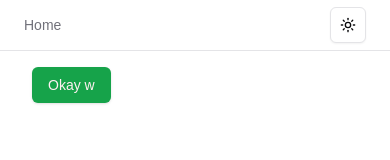
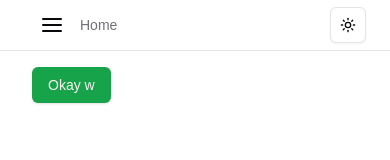
Before and after one commit to vijaykolar/scrape-flow, a Next.js app: page / in a window 390 px wide. Shown: the top 160 px of the page. Built offline with nearby package versions, Linux system fonts and the light colour scheme.

Commit message:
Add mobile sidebar component and refactor breadcrumb header layout

```diff
--- a/src/components/BreadcrumbHeader.tsx
+++ b/src/components/BreadcrumbHeader.tsx
@@ -6,9 +6,10 @@ import {
   BreadcrumbList,
   BreadcrumbLink,
   BreadcrumbItem,
-  BreadcrumbSeparator,
+  // BreadcrumbSeparator,
 } from "@/components/ui/breadcrumb";
 import Link from "next/link";
+import { MobileSidebar } from "./Sidebar";
 
 export const BreadcrumbHeader = () => {
   const pathName = usePathname();
@@ -16,7 +17,8 @@ export const BreadcrumbHeader = () => {
   console.log(paths);
 
   return (
-    <div className="flex flext-start items-center">
+    <div className="flex flex-start items-center">
+      <MobileSidebar />
       <Breadcrumb>
         <BreadcrumbList>
           {paths.map((path, index) => (
--- a/src/components/Logo.tsx
+++ b/src/components/Logo.tsx
@@ -12,8 +12,7 @@ export const Logo = ({ fontSize = "text-2xl", iconSize = 20 }: Props) => {
       href="/"
       className={cn(
         "text-2xl font-extrabold flex items-center gap-2",
-        fontSize,
-        iconSize,
+        fontSize
       )}
     >
       <div className="rounded-xl bg-gradient-to-r from-emerald-500 to-emerald-600 p-2">
--- a/src/components/Sidebar.tsx
+++ b/src/components/Sidebar.tsx
@@ -1,15 +1,25 @@
 "use client";
+import { Logo } from "@/components/Logo";
+import { buttonVariants } from "@/components/ui/button";
 import {
+  Sheet,
+  SheetContent,
+  SheetDescription,
+  SheetHeader,
+  SheetTitle,
+  SheetTrigger,
+} from "@/components/ui/sheet";
+import {
+  AlignJustify,
   CoinsIcon,
   HomeIcon,
   Layers2Icon,
   LucideIcon,
   ShieldCheckIcon,
 } from "lucide-react";
-import { Logo } from "@/components/Logo";
 import Link from "next/link";
-import { buttonVariants } from "@/components/ui/button";
 import { usePathname } from "next/navigation";
+import { useState } from "react";
 
 type Routes = {
   href: string;
@@ -44,7 +54,7 @@ export const DesktopSidebar = () => {
   const pathname: string = usePathname();
   const activeRoute =
     routes.find(
-      (route) => route.href.length > 0 && pathname.includes(route.href),
+      (route) => route.href.length > 0 && pathname.includes(route.href)
     ) || routes[0];
   return (
     <div className="hidden md:block relative min-w-[280px] max-w-[280px] h-screen overflow-hidden w-full bg-primary/5 dark:bg-secondary/30 dark:text-foreground text-muted-foreground border-r-2 border-separate">
@@ -72,3 +82,52 @@ export const DesktopSidebar = () => {
     </div>
   );
 };
+
+export const MobileSidebar = () => {
+  const [isOpen, setIsOpen] = useState(false);
+  const pathname: string = usePathname();
+  const activeRoute =
+    routes.find(
+      (route) => route.href.length > 0 && pathname.includes(route.href)
+    ) || routes[0];
+  return (
+    <div className="block border-separate bg-background md:hidden">
+      <nav className="container flex items-center justify-between px-4">
+        <Sheet open={isOpen} onOpenChange={setIsOpen}>
+          <SheetTrigger>
+            <AlignJustify />
+          </SheetTrigger>
+          <SheetContent
+            side="left"
+            className="w-[400px] sm:w-[540px] space-y-4"
+          >
+            <SheetHeader>
+              <SheetTitle>
+                <Logo />
+              </SheetTitle>
+            </SheetHeader>
+
+            <div className="flex flex-col gap-2 pt-4">
+              {routes.map((route) => (
+                <Link
+                  href={route.href}
+                  key={route.href}
+                  onClick={(prev) => setIsOpen(!prev)}
+                  className={buttonVariants({
+                    variant:
+                      activeRoute.href === route.href
+                        ? "sidebarActiveItem"
+                        : "sidebarItem",
+                  })}
+                >
+                  <route.icon size={20} />
+                  {route.label}
+                </Link>
+              ))}
+            </div>
+          </SheetContent>
+        </Sheet>
+      </nav>
+    </div>
+  );
+};
```
